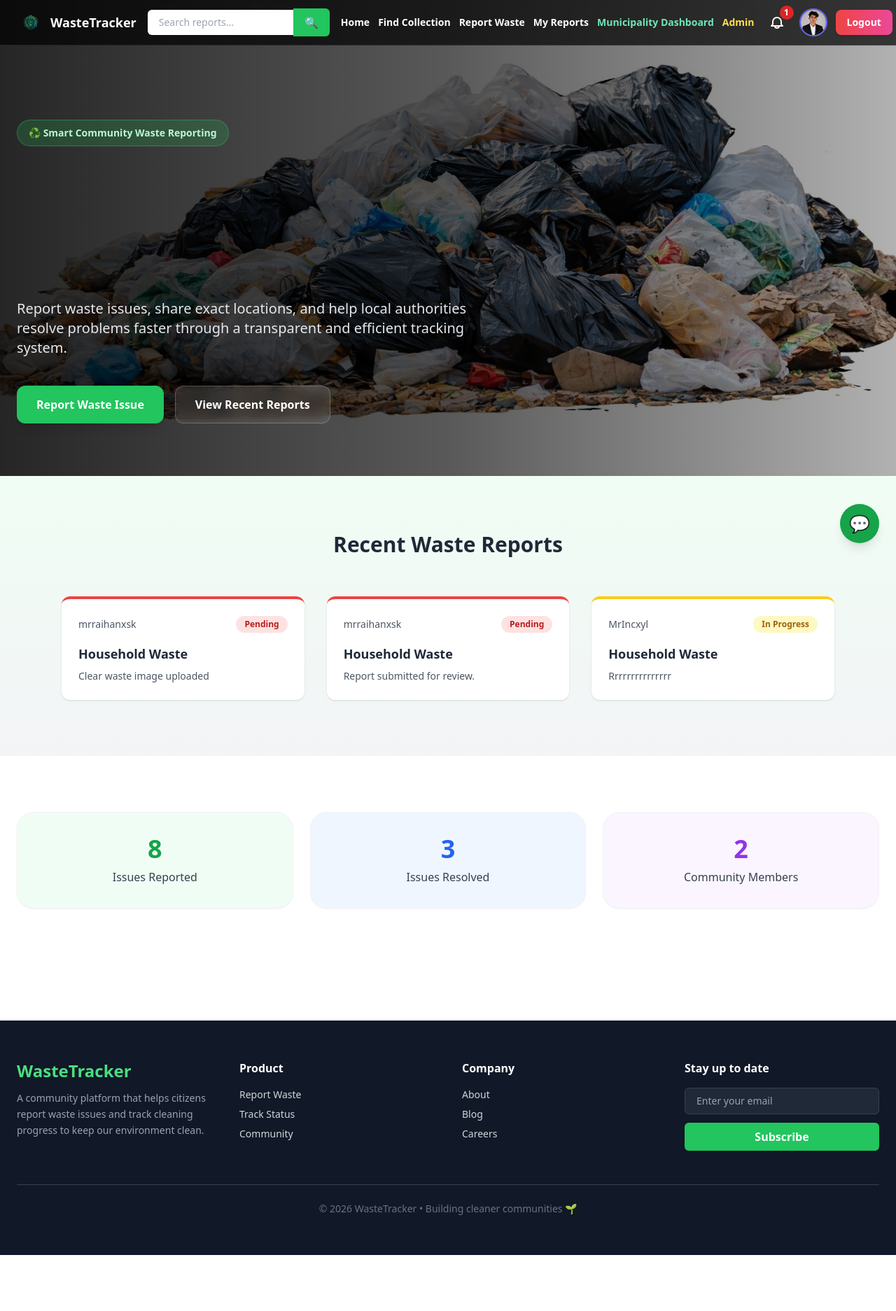
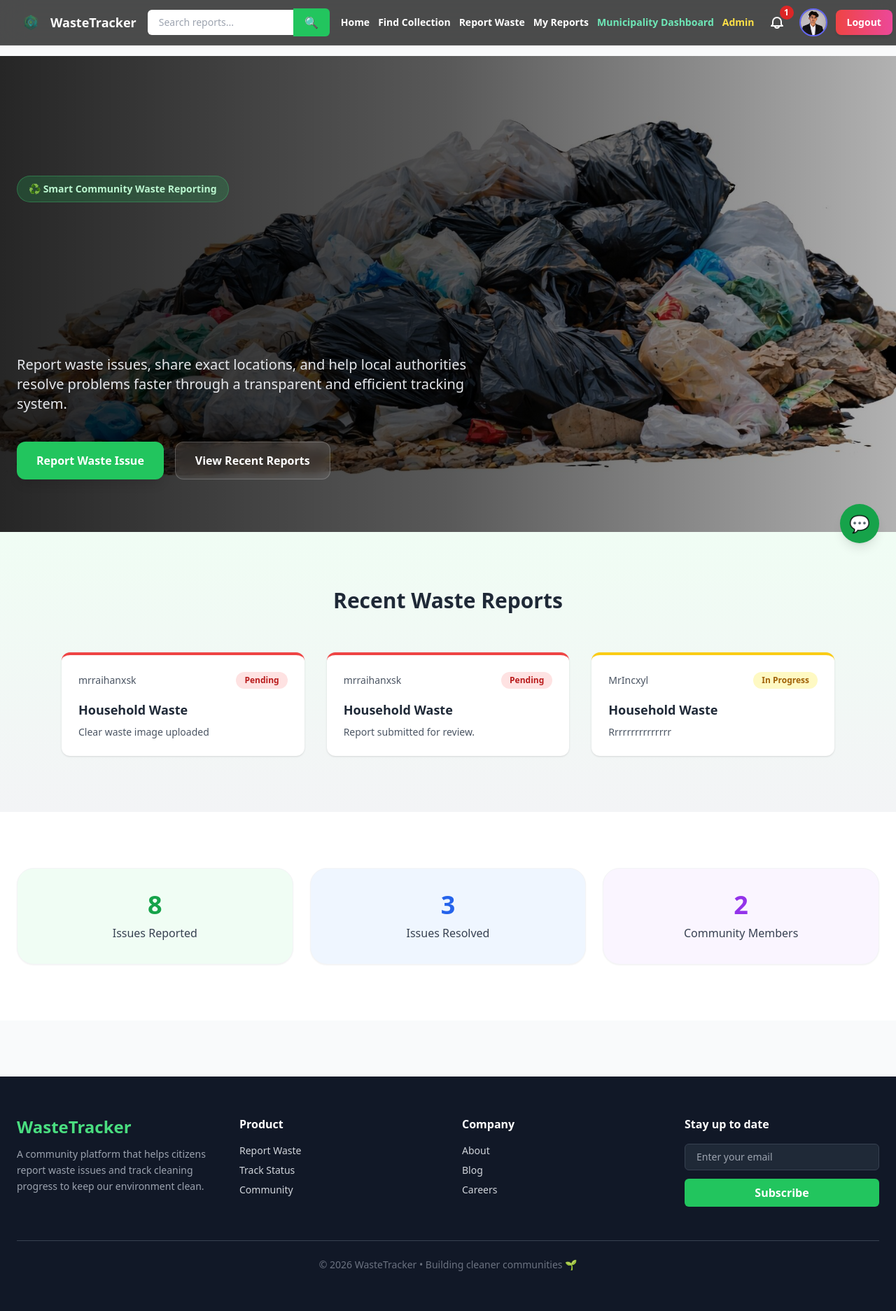
Before and after one commit to Mrincxyl/Community_Waste_Management_System, a Django app: page / in a window 1280 px wide. Shown: the whole page at 70% size. Before the commit the page ends 1793 px from the top, so only its background shows below. Run offline with Django 5.2, Linux system fonts and the light colour scheme; a user stored in the database is signed in; data comes from the database, SQL or seed files in the repository; both versions use the stored data as it was after the commit; some libraries are stand-ins or nearby versions.

Commit message:
My latest changes

```diff
--- a/Project/WasteReport/templates/notification_dropdown.html
+++ b/Project/WasteReport/templates/notification_dropdown.html
@@ -1,6 +1,6 @@
 <div
-id="notificationDropdown"
-class="hidden absolute right-0 mt-3 w-96 bg-white rounded-2xl shadow-2xl border border-gray-200 overflow-hidden z-50">
+    id="notificationDropdown"
+    class="hidden absolute right-0 top-full mt-3 w-96 bg-white rounded-2xl shadow-2xl border border-gray-200 overflow-hidden z-[9999]">
 
     <!-- Header -->
 
--- a/Project/templates/base.html
+++ b/Project/templates/base.html
@@ -8,12 +8,19 @@
 
 
 </head>
-<body >
+<body class="bg-gray-50">
 
     {% include "nav.html" %}
-    {% include "message.html" %}
-    {% block content %}
-    {% endblock %}
+
+    <main class="pt-20">
+
+        {% include "message.html" %}
+
+        {% block content %}
+        {% endblock %}
+
+    </main>
+
     {% include "helpdesk.html" %}
     {% include "footer.html" %}
 
--- a/Project/templates/nav.html
+++ b/Project/templates/nav.html
@@ -1,6 +1,6 @@
 {% load static %}
 
-<nav class="absolute top-0 left-0 w-full z-50 bg-black/70 backdrop-blur-lg border-b border-white/10">
+<nav class="fixed top-0 left-0 w-full z-[9999] bg-black/70 backdrop-blur-lg border-b border-white/10 overflow-visible">
   <div class="w-full max-w-7xl mx-auto px-4 lg:px-6 py-3 flex items-center justify-between gap-4">
 
     <!-- LOGO -->
```
Also changed, not shown: Project/db.sqlite3.
